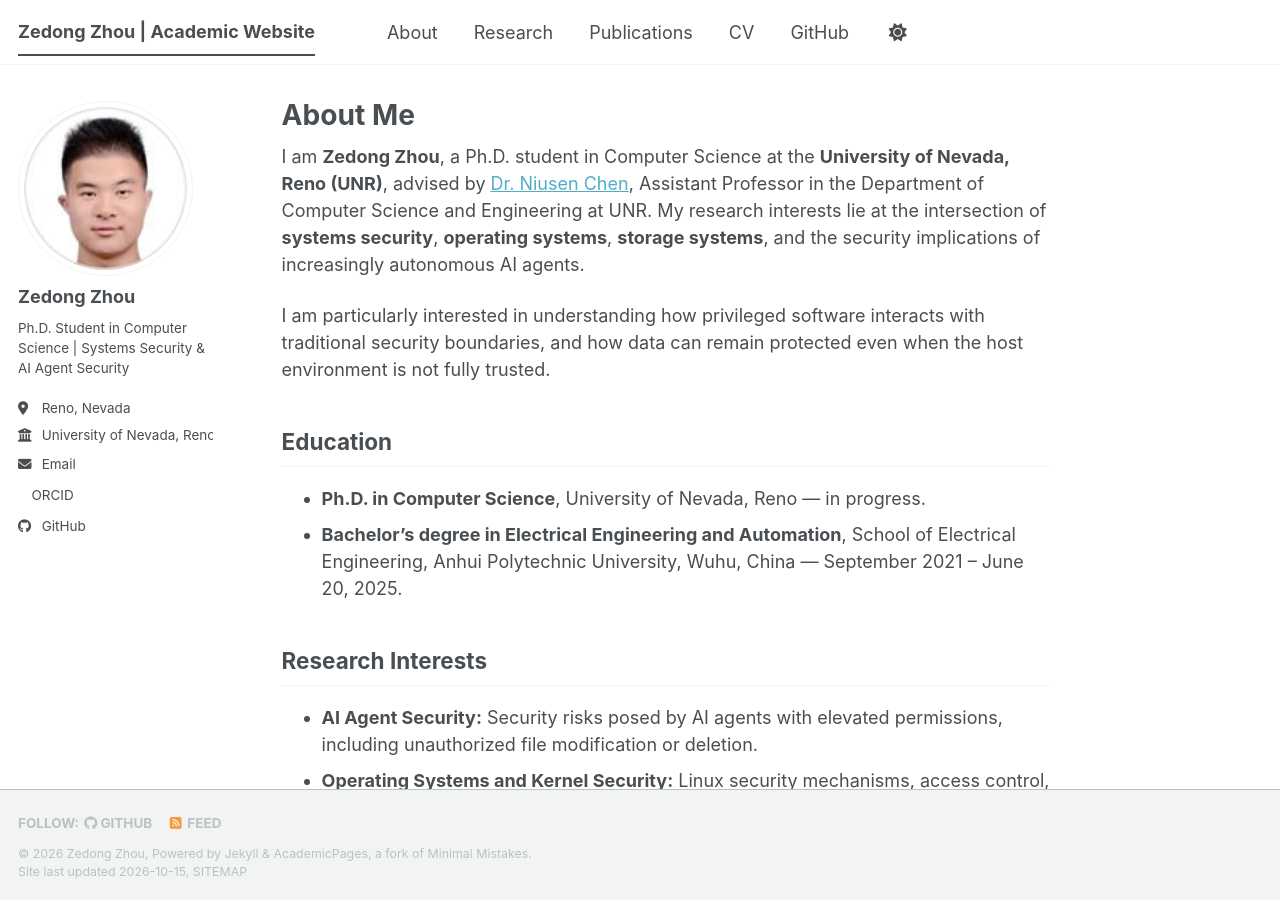
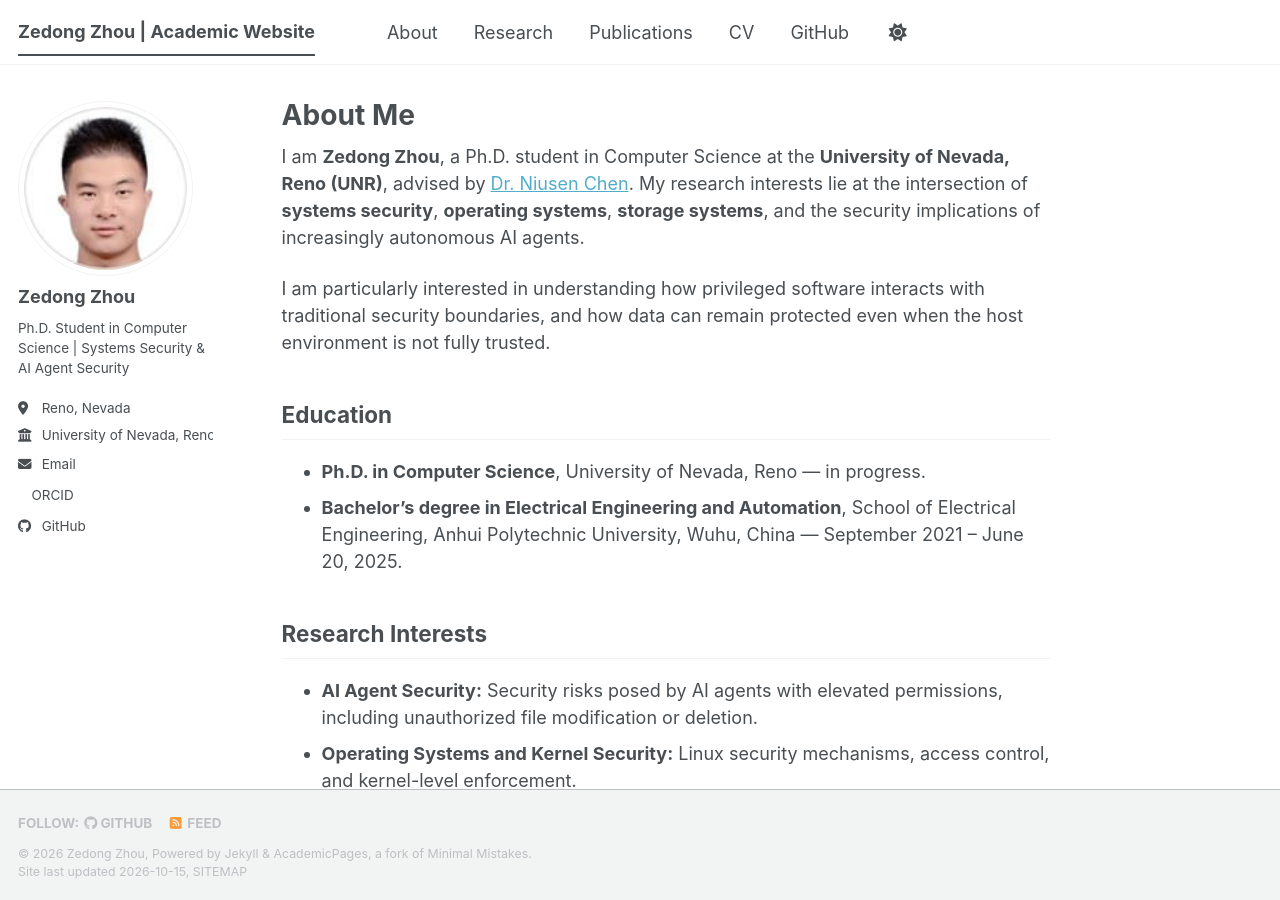
Before and after one commit to 2350082187zhou-ux/2350082187zhou-ux.github.io, a Jekyll site: the page built from _pages/about.md, in a window 1280 px wide and 900 px high. Built offline with Jekyll 4.4.1, drawn with Linux system fonts in a browser that asks for light colours; a style sheet for code colours, icons or effects is not loaded.

Commit message:
Simplify advisor mention while retaining UNR profile link

```diff
--- a/_pages/about.md
+++ b/_pages/about.md
@@ -7,7 +7,7 @@ redirect_from:
   - /about.html
 ---
 
-I am **Zedong Zhou**, a Ph.D. student in Computer Science at the **University of Nevada, Reno (UNR)**, advised by [Dr. Niusen Chen](https://www.unr.edu/cse/people/niusen-chen), Assistant Professor in the Department of Computer Science and Engineering at UNR. My research interests lie at the intersection of **systems security**, **operating systems**, **storage systems**, and the security implications of increasingly autonomous AI agents.
+I am **Zedong Zhou**, a Ph.D. student in Computer Science at the **University of Nevada, Reno (UNR)**, advised by [Dr. Niusen Chen](https://www.unr.edu/cse/people/niusen-chen). My research interests lie at the intersection of **systems security**, **operating systems**, **storage systems**, and the security implications of increasingly autonomous AI agents.
 
 I am particularly interested in understanding how privileged software interacts with traditional security boundaries, and how data can remain protected even when the host environment is not fully trusted.
 
```
